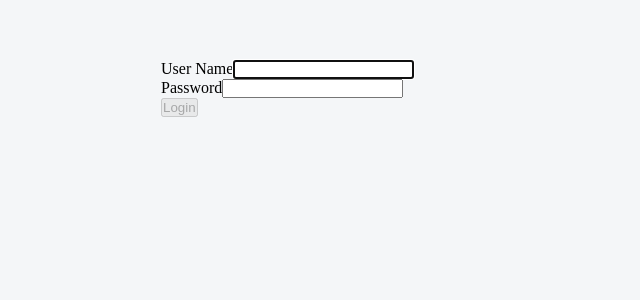
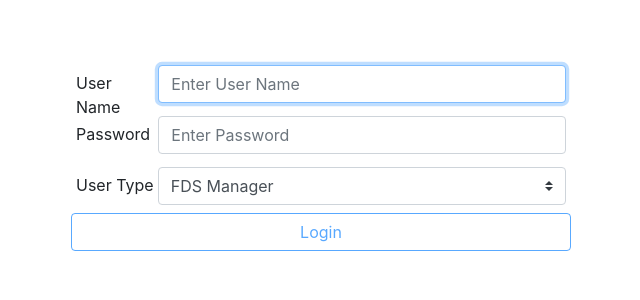
Before and after one commit to nwenhui/Food-Delivery-System, a React (Create React App) app in the folder fds-react/: page / in a window 1280 px wide. Shown: the top 300 px of the page, without its empty margins (319-959 px from the left). Built offline with nearby package versions, Linux system fonts and the light colour scheme; what validate.js would draw is missing.

Commit message:
change route

```diff
--- a/fds-react/package.json
+++ b/fds-react/package.json
@@ -30,6 +30,7 @@
     "@material-ui/core": "^4.2.1",
     "@material-ui/icons": "^4.2.1",
     "@material-ui/styles": "^4.2.1",
+    "bootstrap": "^4.4.1",
     "chart.js": "^2.8.0",
     "clsx": "^1.0.4",
     "history": "^4.9.0",
@@ -37,7 +38,7 @@
     "node-sass": "^4.12.0",
     "prop-types": "^15.7.2",
     "react": "^16.8.6",
-    "react-bootstrap": "^0.32.4",
+    "react-bootstrap": "^1.0.0-beta.17",
     "react-chartjs-2": "^2.7.6",
     "react-dom": "^16.8.6",
     "react-perfect-scrollbar": "^1.5.3",
--- a/fds-react/src/index.js
+++ b/fds-react/src/index.js
@@ -4,6 +4,8 @@ import ReactDOM from 'react-dom';
 import * as serviceWorker from './serviceWorker';
 import App from './App';
 
+import 'bootstrap/dist/css/bootstrap.min.css';
+
 ReactDOM.render(<App />, document.getElementById('root'));
 
 serviceWorker.unregister();
--- a/fds-react/src/layouts/Main/components/Topbar/Topbar.js
+++ b/fds-react/src/layouts/Main/components/Topbar/Topbar.js
@@ -33,7 +33,7 @@ const Topbar = props => {
       className={clsx(classes.root, className)}
     >
       <Toolbar>
-        <RouterLink to="/">
+        <RouterLink to="/dashboard">
           <img
             alt="Logo"
             src="/images/logos/logo--white.svg"
--- a/fds-react/src/layouts/Minimal/components/Topbar/Topbar.js
+++ b/fds-react/src/layouts/Minimal/components/Topbar/Topbar.js
@@ -24,7 +24,7 @@ const Topbar = props => {
       position="fixed"
     >
       <Toolbar>
-        <RouterLink to="/">
+        <RouterLink to="/dashboard">
           <img
             alt="Logo"
             src="/images/logos/logo--white.svg"
--- a/fds-react/src/views/Login/Login.js
+++ b/fds-react/src/views/Login/Login.js
@@ -1,5 +1,5 @@
 import React, { useState } from "react";
-import { Button, FormGroup, FormControl, ControlLabel } from "react-bootstrap";
+import { Button, Form } from "react-bootstrap";
 import "./Login.scss";
 
 const Login = (props) => {
@@ -27,31 +27,49 @@ const Login = (props) => {
   //     alert(e.message);
   //   }
   // }
+  const options = [
+    { value: 1, label: 'FDS Manager' },
+    { value: 2, label: 'Staff' },
+    { value: 3, label: 'Rider' },
+    { value: 4, label: 'Customer' }
+  ];
 
   return (
+
     <div className="Login">
-      <form onSubmit={handleSubmit}>
-        <FormGroup controlId="username" bsSize="large">
-          <ControlLabel>User Name</ControlLabel>
-          <FormControl
+      <Form onSubmit={handleSubmit}>
+        <Form.Group controlId="username" bsSize="large">
+          <Form.Label>User Name</Form.Label>
+          <Form.Control
             autoFocus
             type="username"
             value={username}
+            placeholder="Enter User Name"
             onChange={e => setUsername(e.target.value)}
           />
-        </FormGroup>
-        <FormGroup controlId="password" bsSize="large">
-          <ControlLabel>Password</ControlLabel>
-          <FormControl
+        </Form.Group>
+        <Form.Group controlId="password" bsSize="large">
+          <Form.Label>Password</Form.Label>
+          <Form.Control
             value={password}
+            placeholder="Enter Password"
             onChange={e => setPassword(e.target.value)}
             type="password"
           />
-        </FormGroup>
-        <Button block bsSize="large" disabled={!validateForm()} type="submit">
+        </Form.Group>
+        <Form.Group controlId="selectCustom">
+          <Form.Label>User Type</Form.Label>
+          <Form.Control as="select" custom>
+            <option>FDS Manager</option>
+            <option>Staff</option>
+            <option>Rider</option>
+            <option>Customer</option>
+          </Form.Control>
+        </Form.Group>
+        <Button variant="outline-primary" block bsSize="large" disabled={!validateForm()} type="submit">
           Login
         </Button>
-      </form>
+      </Form>
     </div>
   );
 }
--- a/fds-react/src/views/Login/Login.scss
+++ b/fds-react/src/views/Login/Login.scss
@@ -5,6 +5,33 @@
 
 	.Login form {
 		margin: 0 auto;
-      max-width: 320px;
+		max-width: 500px;
 	}
 }
+
+form {
+	display: flex;
+	flex-direction: column;
+	justify-content: space-between;
+}
+
+
+.form-group {
+	display: flex;
+  justify-content: space-between;
+  margin: 5px;
+	height: 30px;
+
+	label {
+		padding-top: 6px;
+		width: 100px;
+	}
+
+	.input {
+		border-radius: 4px;
+	}
+}
+
+button {
+	margin:5px;
+}
```
Also changed, not shown: 1 other file (tests, documents, lock files or other folders). Lines whose indentation alone changed are shown as unchanged.
